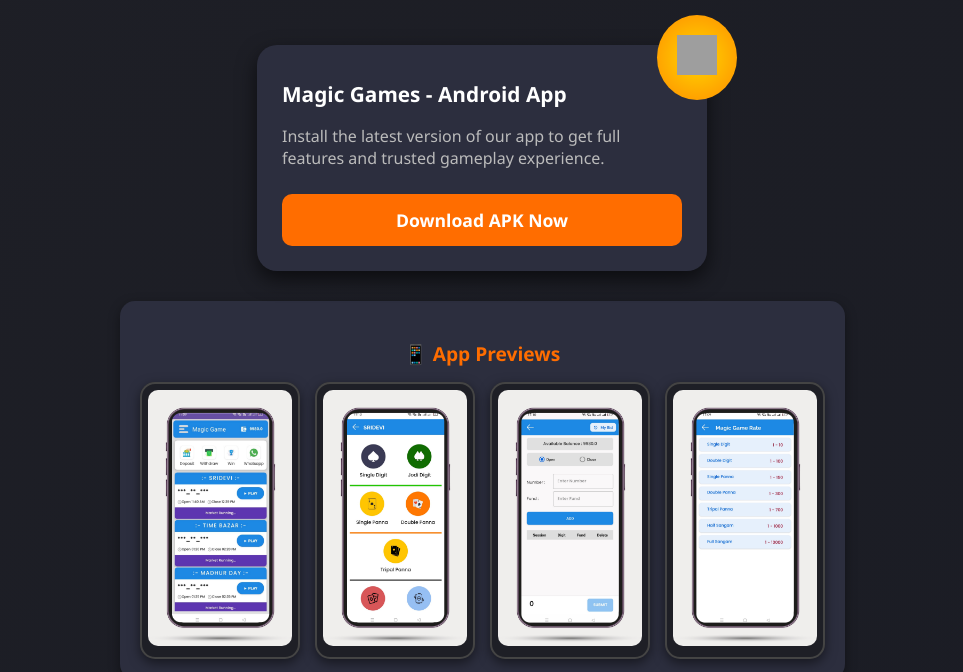
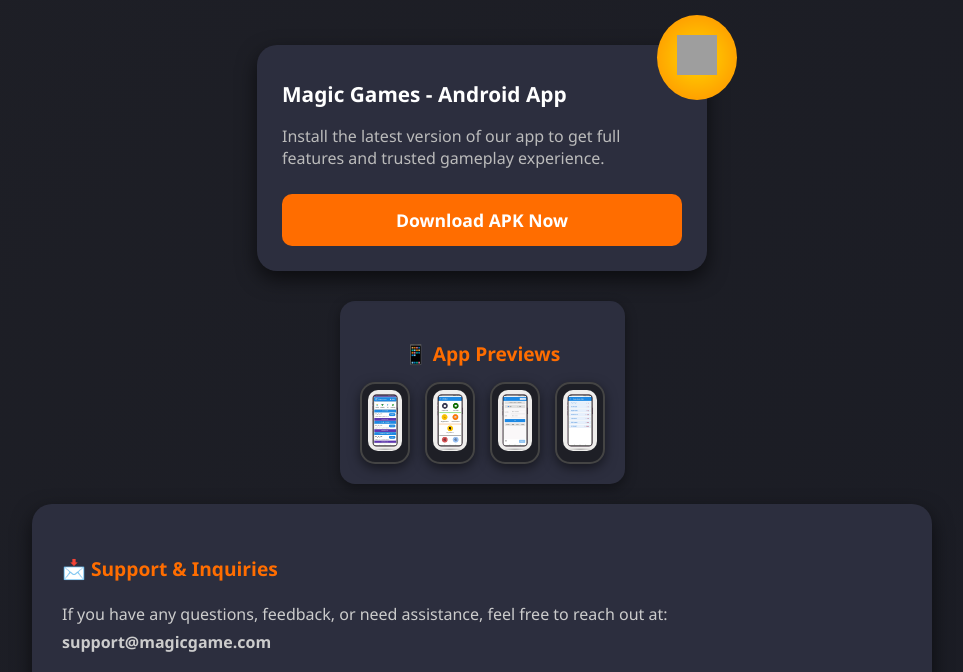
Before and after one commit to Magic00110/magicgame, a website: page index.html in a window 1280 px wide. Shown: the part 149-821 px from the top of the page, without its empty margins (158-1121 px from the left). Drawn offline with Linux system fonts and the light colour scheme; grey boxes are pictures that could not be loaded.

Commit message:
Update index.html

```diff
--- a/index.html
+++ b/index.html
@@ -95,8 +95,8 @@
 }
 
 .screenshot-frame {
-  flex: 1 1 calc(45% - 10px);
-  max-width: 160px;
+  flex: 1 1 calc(40% - 20px);
+  max-width: 50px;
   background: #1e1f26;
   padding: 8px;
   border-radius: 15px;
```
